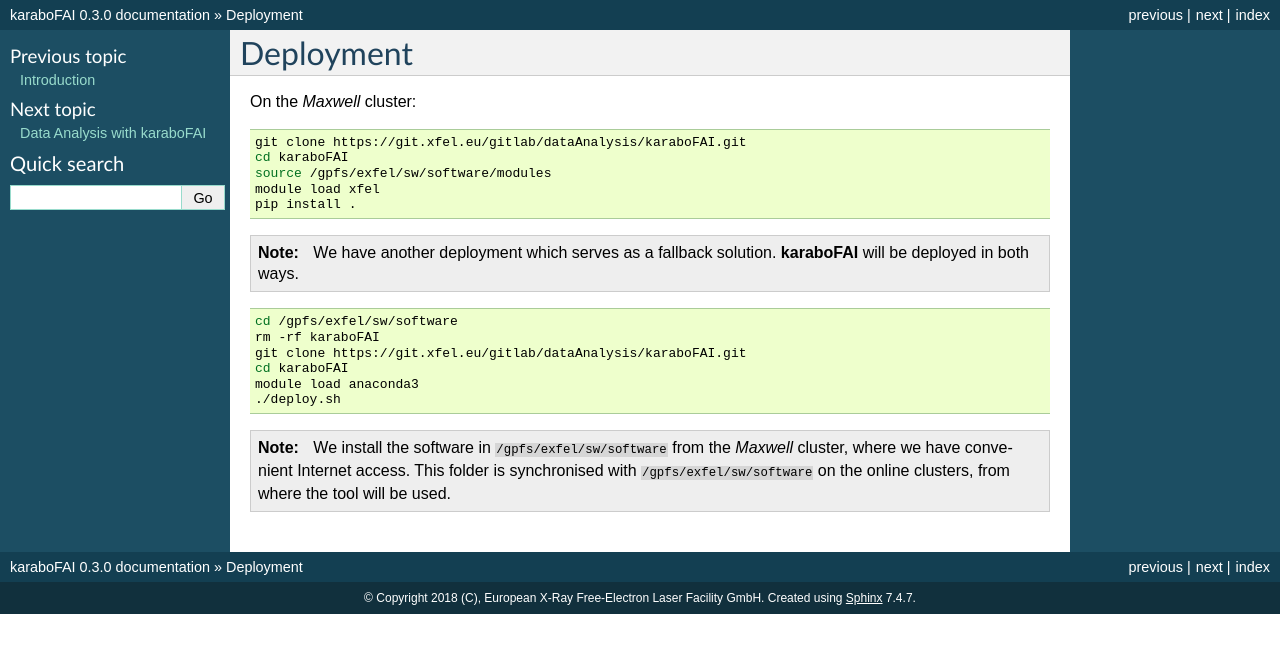
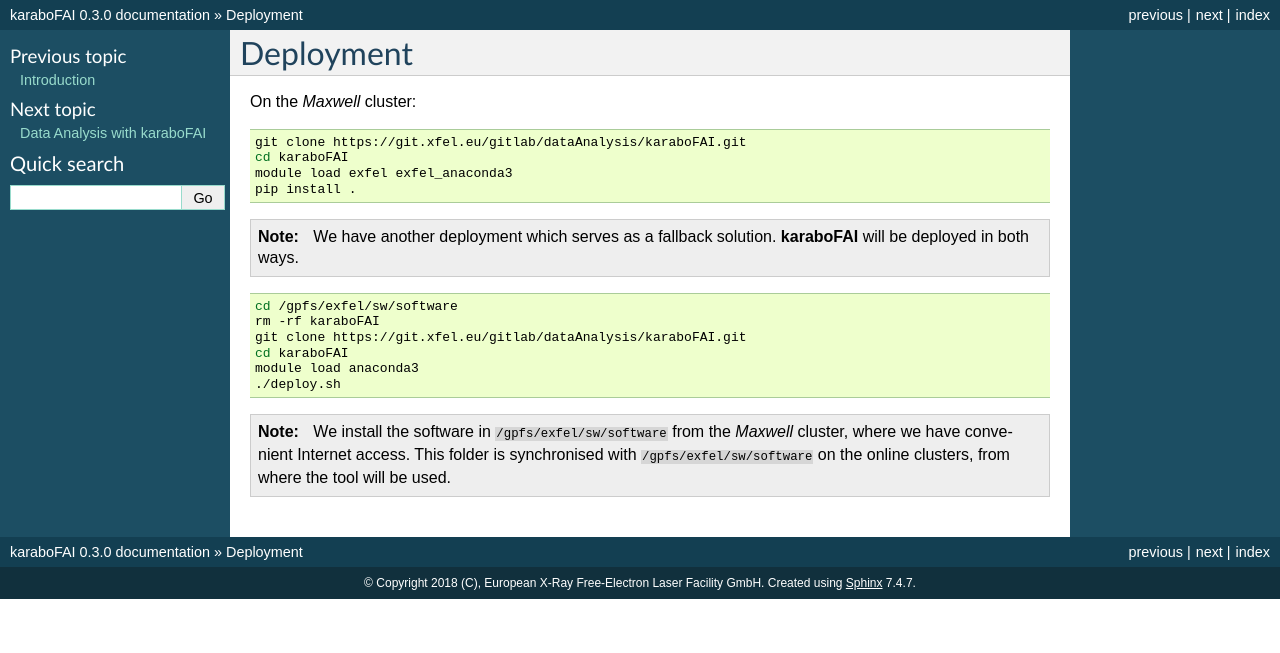
Before and after one commit to European-XFEL/EXtra-foam, a Sphinx documentation site: the page built from docs/deployment.rst, in a window 1280 px wide. Shown: the top 653 px of the page. Built offline with Sphinx 7.4.7, drawn with Linux system fonts in a browser that asks for light colours.

Commit message:
DOC: update module load command

```diff
--- a/docs/deployment.rst
+++ b/docs/deployment.rst
@@ -7,8 +7,7 @@
 
     git clone https://git.xfel.eu/gitlab/dataAnalysis/karaboFAI.git
     cd karaboFAI
-    source /gpfs/exfel/sw/software/modules
-    module load xfel
+    module load exfel exfel_anaconda3
     pip install .
 
 .. note::
--- a/docs/start.rst
+++ b/docs/start.rst
@@ -7,7 +7,7 @@
 .. code-block:: bash
 
     source /gpfs/exfel/sw/software/modules
-    module load xfel
+    module load exfel_anaconda3
     karaboFAI DETECTOR_NAME
 
     # or a fallback solution
```
